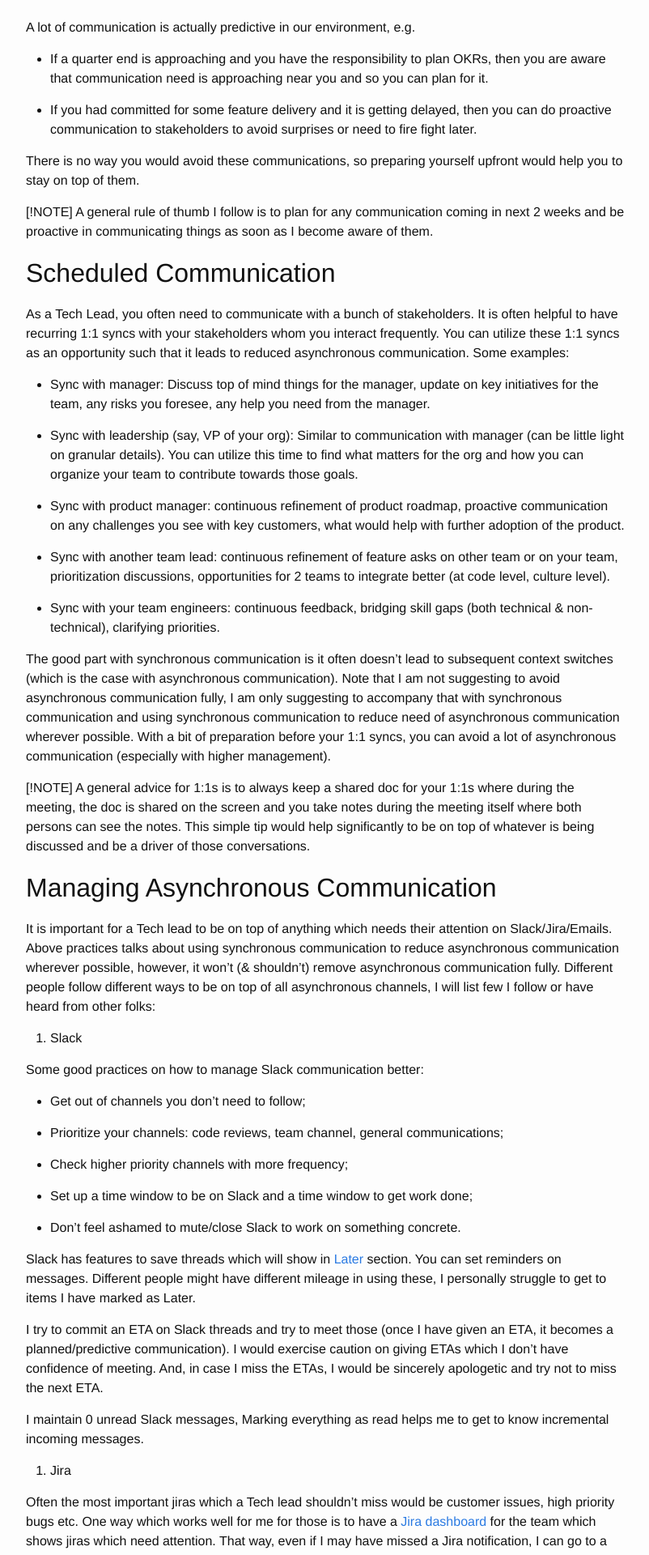
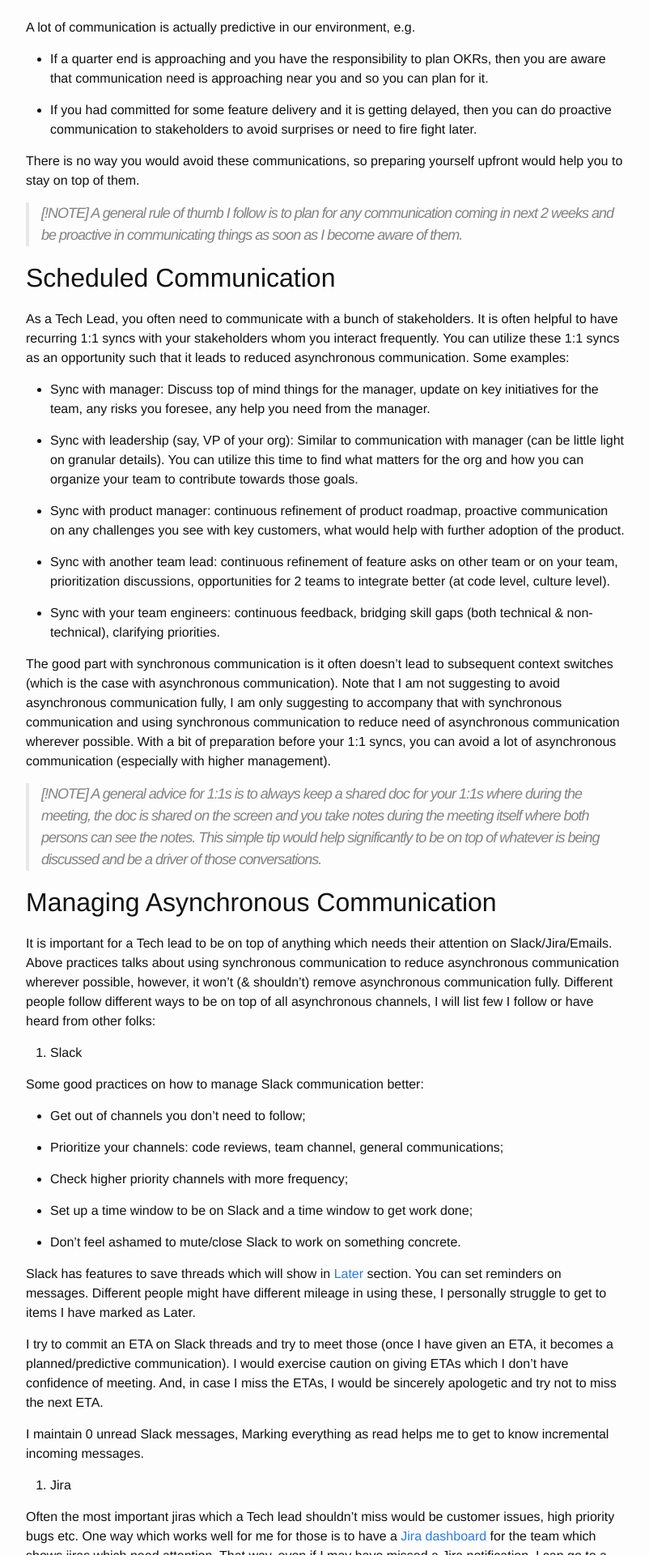
Before and after one commit to mgaurav/mgaurav.github.io, a Jekyll site: the page built from _posts/2023-12-30-tllp-managing-the-communication-overload.markdown, in a window 1280 px wide. Shown: the part 1138-3058 px from the top of the page at 81% size, without its empty margins (238-1040 px from the left). Built offline with Jekyll 4.4.1, drawn with Linux system fonts in a browser that asks for light colours; comment, search, counter and statistics services are not loaded.

```diff
--- a/_posts/2023-12-30-tllp-managing-the-communication-overload.markdown
+++ b/_posts/2023-12-30-tllp-managing-the-communication-overload.markdown
@@ -59,9 +59,9 @@ A lot of communication is actually predictive in our environment, e.g.
 There is no way you would avoid these communications, so preparing yourself upfront would help you
 to stay on top of them.
 
-[!NOTE]
-A general rule of thumb I follow is to plan for any communication coming in next 2 weeks
-and be proactive in communicating things as soon as I become aware of them.
+> [!NOTE]
+> A general rule of thumb I follow is to plan for any communication coming in next 2 weeks
+> and be proactive in communicating things as soon as I become aware of them.
 
 ## Scheduled Communication
 
@@ -93,11 +93,11 @@ communication and using synchronous communication to reduce need of asynchronous
 wherever possible. With a bit of preparation before your 1:1 syncs, you can avoid a lot of
 asynchronous communication (especially with higher management).
 
-[!NOTE]
-A general advice for 1:1s is to always keep a shared doc for your 1:1s where during the
-meeting, the doc is shared on the screen and you take notes during the meeting itself where both
-persons can see the notes. This simple tip would help significantly to be on top of whatever is
-being discussed and be a driver of those conversations.
+> [!NOTE]
+> A general advice for 1:1s is to always keep a shared doc for your 1:1s where during the
+> meeting, the doc is shared on the screen and you take notes during the meeting itself where both
+> persons can see the notes. This simple tip would help significantly to be on top of whatever is
+> being discussed and be a driver of those conversations.
 
 ## Managing Asynchronous Communication
 
```
